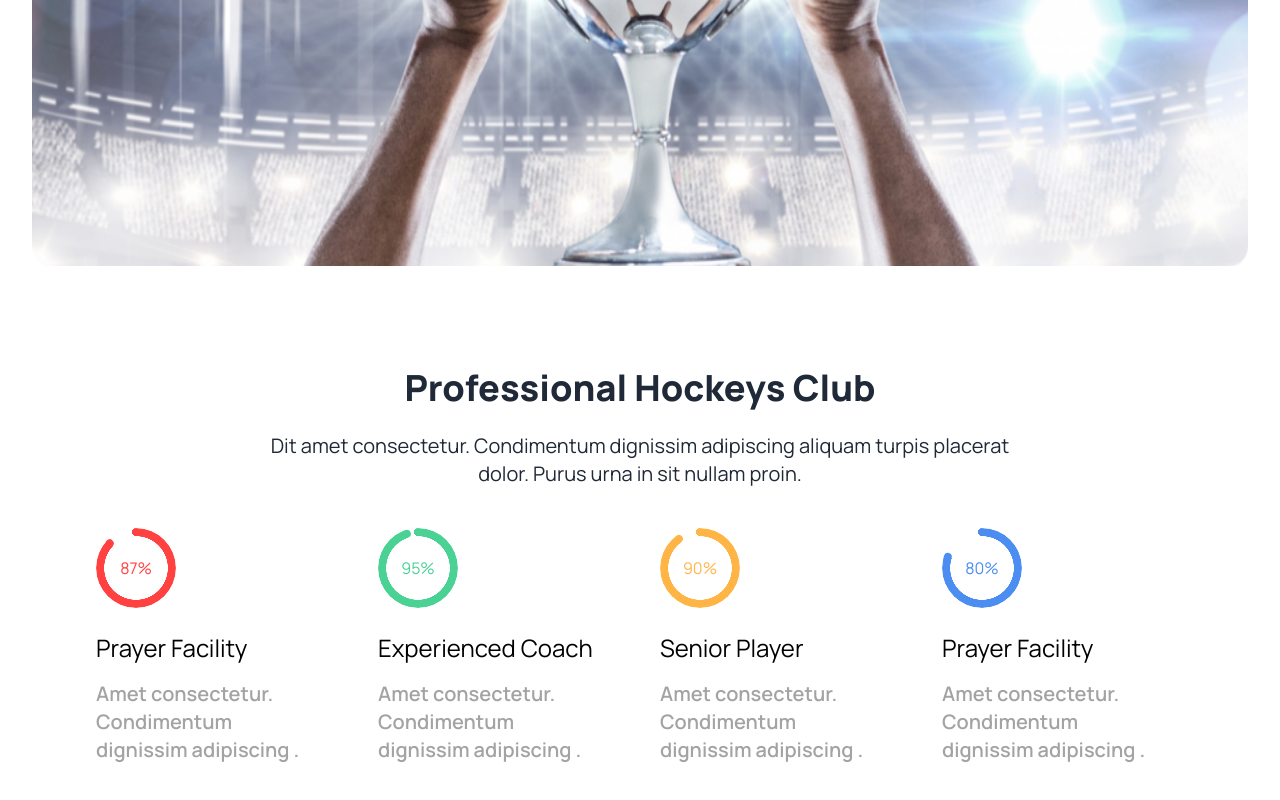
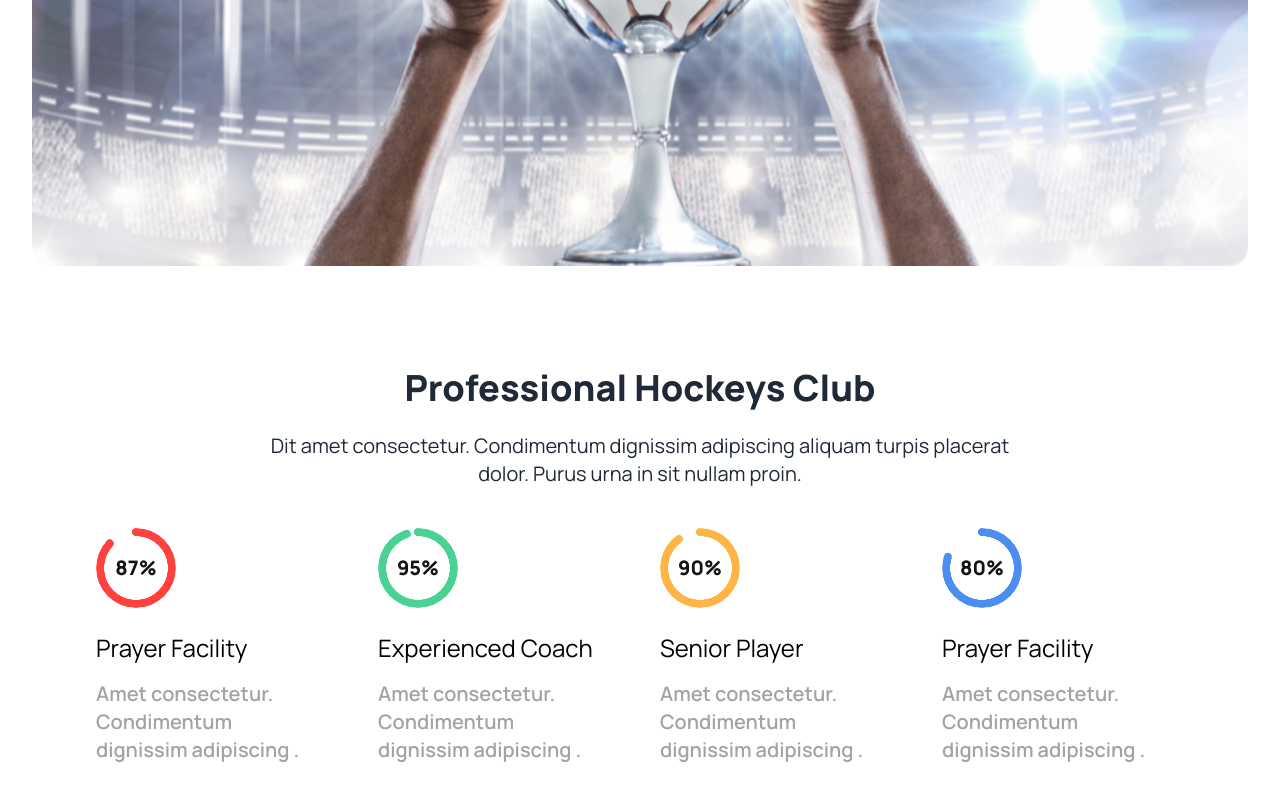
Before and after one commit to ahmed-tuhin/ahmed-tuhin-Assignment-3, a plain HTML site: page index.html in a window 1280 px wide. Shown: the part 591-1391 px from the top of the page. Drawn offline with nearby package versions, Linux system fonts and the light colour scheme.

Commit message:
added the club sectoin

```diff
--- a/index.html
+++ b/index.html
@@ -102,29 +102,29 @@
                 <h3 class="text-center text-4xl font-extrabold mt-24 mx-auto mb-6">Professional Hockeys Club</h3>
                 <p class="text-center text-xl font-[500px]">Dit amet consectetur. Condimentum dignissim adipiscing aliquam turpis placerat <br> dolor. Purus urna in sit nullam proin. </p>
             </div>
-
+                    <!-- middle e nite hbe -->
             <div class="flex flex-col gap-10 lg:flex-row justify-between items-center my-10">
                 <!-- card 1 -->
                 <div>
-                    <div class="radial-progress text-[#FF4240] mb-6" style="--value:87;" role="progressbar">87%</div>
+                    <div class="radial-progress text-[#FF4240] mb-6" style="--value:87;" role="progressbar"><span class="text-xl font-extrabold text-center text-[#131318]">87%</span></div>
                     <h4 class="text-2xl  text-black mb-4">Prayer Facility</h4>
                     <p class="text-xl font-semibold text-[#13131863]">Amet consectetur. Condimentum <br> dignissim adipiscing .</p>
                 </div>
                 <!-- card 2 -->
                 <div>
-                    <div class="radial-progress text-[#49D293] mb-6" style="--value:95;" role="progressbar">95%</div>
+                    <div class="radial-progress text-[#49D293] mb-6" style="--value:95;" role="progressbar"><span class="text-xl font-extrabold text-center text-[#131318]">95%</span></div>
                     <h4 class="text-2xl  text-black mb-4">Experienced Coach</h4>
                     <p class="text-xl font-semibold text-[#13131863]">Amet consectetur. Condimentum <br> dignissim adipiscing .</p>
                 </div>
                 <!-- card 3 -->
                 <div>
-                    <div class="radial-progress text-[#FFB546] mb-6" style="--value:90;" role="progressbar">90%</div>
+                    <div class="radial-progress text-[#FFB546] mb-6" style="--value:90;" role="progressbar"><span class="text-xl font-extrabold text-center text-[#131318]">90%</span></div>
                     <h4 class="text-2xl  text-black mb-4">Senior Player</h4>
                     <p class="text-xl font-semibold text-[#13131863]">Amet consectetur. Condimentum <br> dignissim adipiscing .</p>
                 </div>
                 <!-- card 4 -->
                 <div>
-                    <div class="radial-progress text-[#4C8DF1] mb-6" style="--value:80;" role="progressbar">80%</div>
+                    <div class="radial-progress text-[#4C8DF1] mb-6" style="--value:80;" role="progressbar"><span class="text-xl font-extrabold text-center text-[#131318]">80%</span></div>
                     <h4 class="text-2xl  text-black mb-4">Prayer Facility</h4>
                     <p class="text-xl font-semibold text-[#13131863]">Amet consectetur. Condimentum <br> dignissim adipiscing .</p>
                 </div>
```
